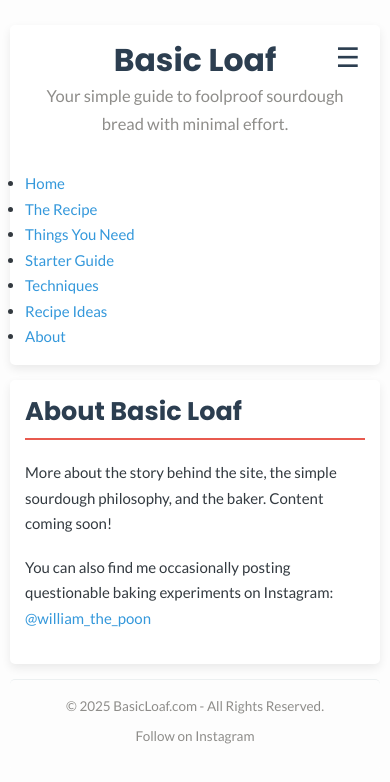
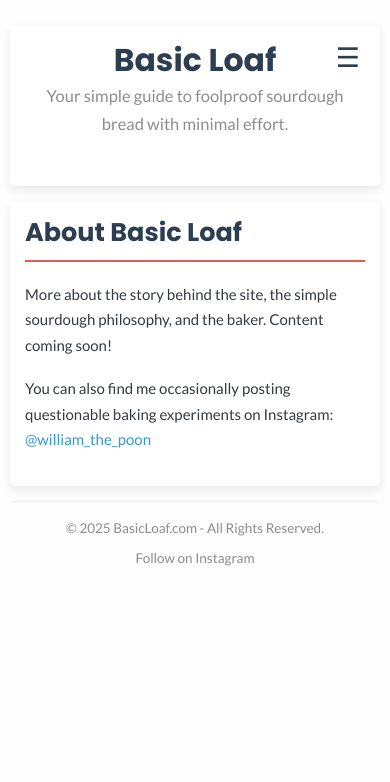
Before and after one commit to williamthepoon/basicloaf, a plain HTML site: page about.html in a window 390 px wide. Drawn offline with Linux system fonts and the light colour scheme.

Commit message:
bugfix for hamburger

```diff
--- a/about.html
+++ b/about.html
@@ -13,8 +13,8 @@
         <h1>Basic Loaf</h1>
         <p>Your simple guide to foolproof sourdough bread with minimal effort.</p>
 
-        <nav>
-            <ul>
+        <nav id="main-nav">
+            <ul id="main-nav-list">
                 <li><a href="index.html">Home</a></li>
                 <li><a href="recipe.html">The Recipe</a></li>
                 <li><a href="gear.html">Things You Need</a></li>
```
Also changed, not shown: gear.html (+2 -2 lines), ideas.html (+2 -2 lines), index.html (+2 -2 lines), recipe.html (+2 -2 lines), starter.html (+2 -2 lines), techniques.html (+2 -2 lines).
